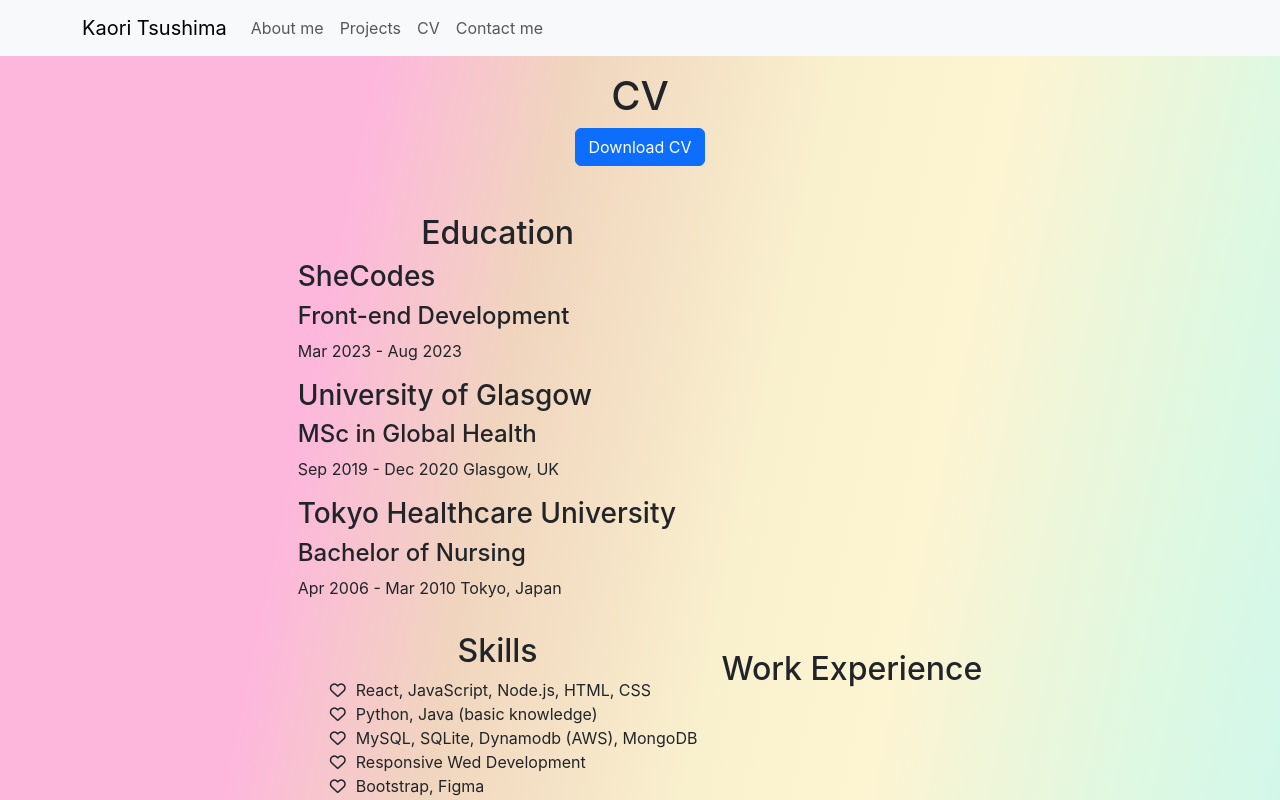
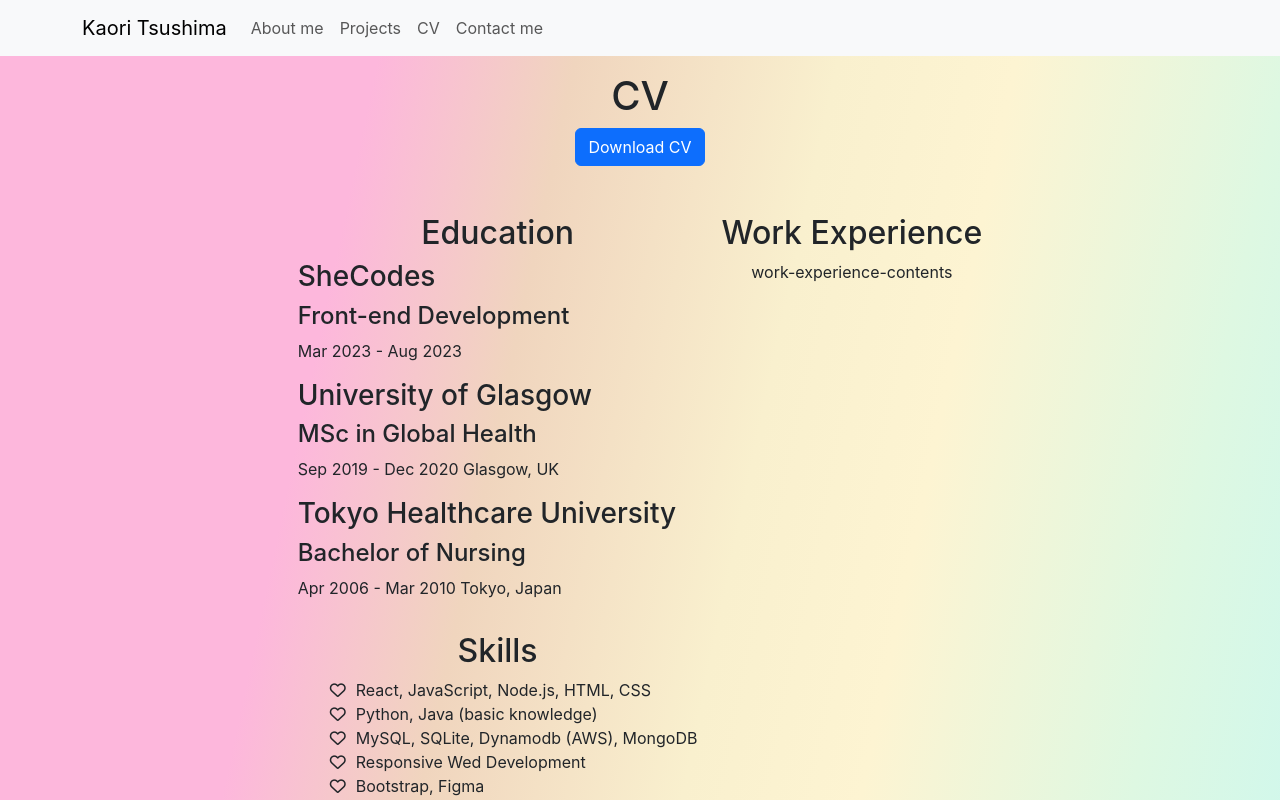
Before and after one commit to KaoriTsushima/react-portfolio, a React (Create React App) app: page /cv in a window 1280 px wide. Shown: the top 800 px of the page. Built offline with nearby package versions, Linux system fonts and the light colour scheme.

Commit message:
set up  work experience jsx file

```diff
--- a/src/CV.jsx
+++ b/src/CV.jsx
@@ -1,6 +1,7 @@
 import React from "react";
 import "./CV.css";
 import myCV from "./Resume-Kaori.pdf";
+import WorkExperience from "./WorkExperience";
 
 export default function CV() {
   return (
@@ -16,7 +17,7 @@ export default function CV() {
       >
         Download CV
       </a>
-      <div className="d-flex flex-wrap align-items-center justify-content-center gap-4 mt-5">
+      <div className="d-flex flex-wrap align-items-start justify-content-center gap-4 mt-5">
         <div className="d-flex flex-column gap-3 cv-contents">
           <div>
             <h2>Education</h2>
@@ -70,6 +71,7 @@ export default function CV() {
         </div>
         <div>
           <h2>Work Experience</h2>
+          <WorkExperience />
         </div>
       </div>
     </div>
--- /dev/null
+++ b/src/WorkExperience.jsx
@@ -0,0 +1,4 @@
+import React from "react";
+export default function WorkExperience() {
+  return <p>work-experience-contents</p>;
+}
```
